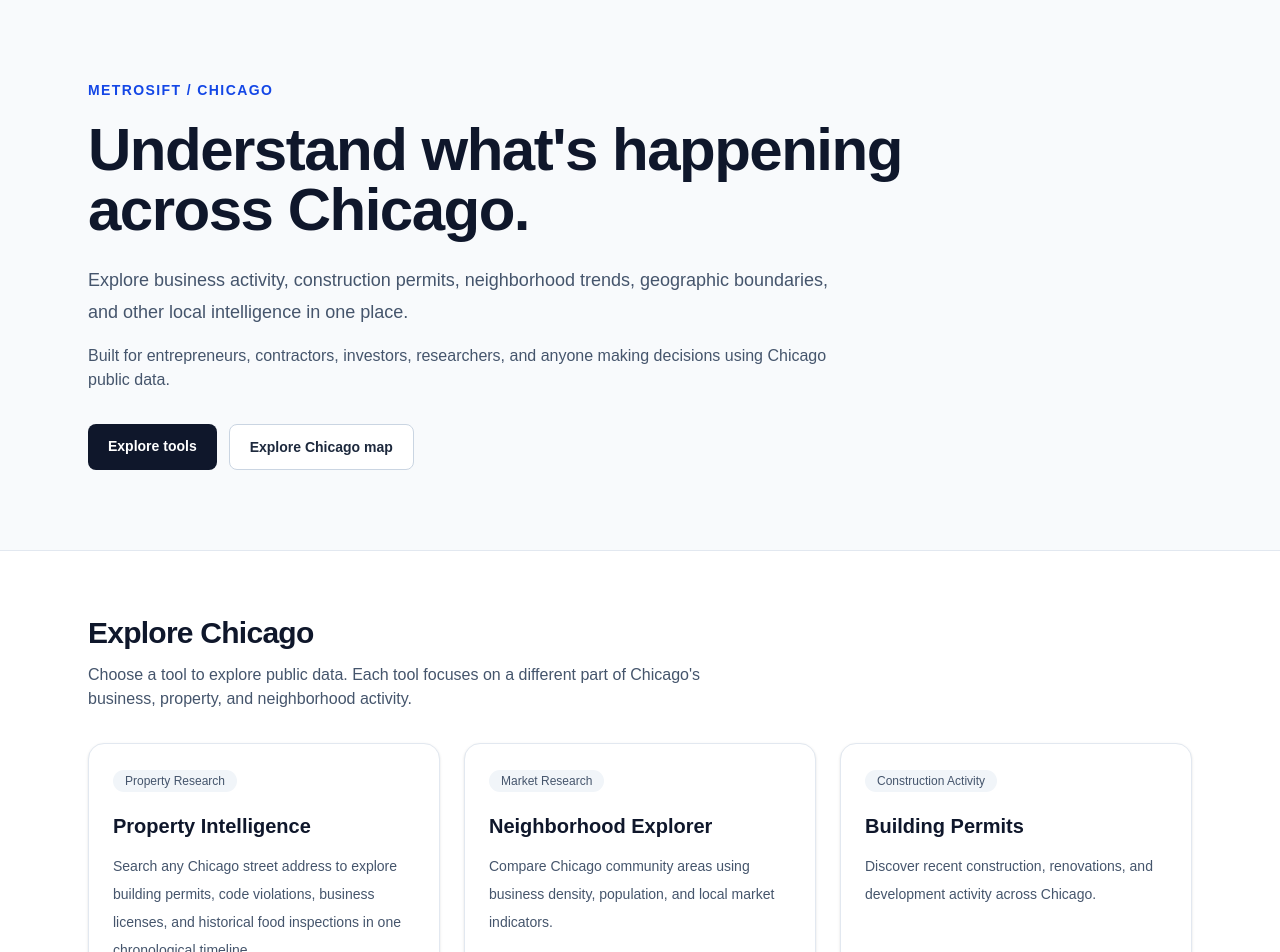
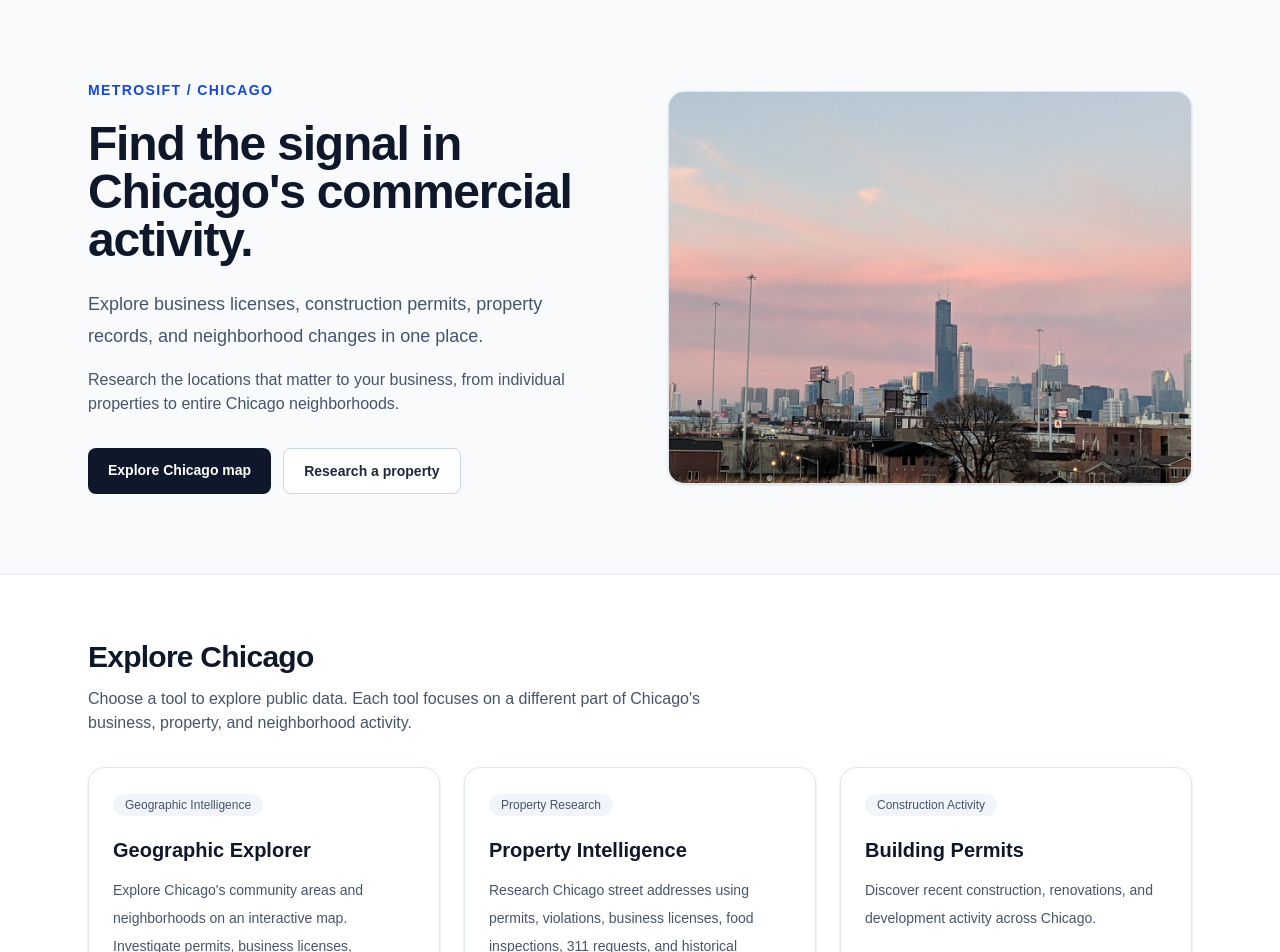
Before and after one commit to baseballkeeper/chi-biz-intel, a Next.js app: page / in a window 1280 px wide. Shown: the top 952 px of the page. Built offline with nearby package versions, Linux system fonts and the light colour scheme.

Commit message:
Refresh MetroSift homepage and add Chicago hero image

```diff
--- a/app/page.tsx
+++ b/app/page.tsx
@@ -1,22 +1,20 @@
 
 const tools = [
-
+  {
+    title: "Geographic Explorer",
+    description:
+      "Explore Chicago's community areas and neighborhoods on an interactive map. Investigate permits, business licenses, inspections, violations, 311 requests, and vacant-building reports.",
+    href: "/map",
+    category: "Geographic Intelligence",
+    action: "Explore the map",
+  },
   {
     title: "Property Intelligence",
     description:
-      "Search any Chicago street address to explore building permits, code violations, business licenses, and historical food inspections in one chronological timeline.",
+      "Research Chicago street addresses using permits, violations, business licenses, food inspections, 311 requests, and historical vacancy reports in one timeline.",
     href: "/property",
     category: "Property Research",
     action: "Research a property",
-  },
-
-  {
-    title: "Neighborhood Explorer",
-    description:
-      "Compare Chicago community areas using business density, population, and local market indicators.",
-    href: "/dashboard",
-    category: "Market Research",
-    action: "Explore neighborhoods",
   },
   {
     title: "Building Permits",
@@ -50,14 +48,6 @@ const tools = [
     category: "Food Safety & Inspections",
     action: "Explore inspections",
   },
-  {
-    title: "Chicago Geographic Explorer",
-    description:
-      "Explore Chicago's 77 official community areas and 98 approximate neighborhoods on an interactive map. Search, zoom, and inspect geographic boundaries.",
-    href: "/map",
-    category: "Geographic Intelligence",
-    action: "Explore the map",
-  },
 ];
 
 const upcoming = [
@@ -72,46 +62,65 @@ export default function Home() {
   return (
     <main className="min-h-screen bg-white text-slate-900">
       <section className="border-b border-slate-200 bg-slate-50">
-        <div className="mx-auto max-w-6xl px-6 py-20">
-          <div className="max-w-4xl">
+        <div className="mx-auto grid max-w-6xl items-center gap-12 px-6 py-16 lg:grid-cols-2 lg:gap-14 lg:py-20">
+          <div>
             <p className="mb-5 text-sm font-semibold uppercase tracking-widest text-blue-700">
               MetroSift / Chicago
             </p>
 
-            <h1 className="text-4xl font-bold tracking-tight sm:text-6xl">
-              Understand what&apos;s happening across Chicago.
+            <h1 className="text-4xl font-bold tracking-tight sm:text-5xl">
+              Find the signal in Chicago&apos;s commercial activity.
             </h1>
 
-            <p className="mt-6 max-w-3xl text-lg leading-8 text-slate-600">
-              Explore business activity, construction permits,
-              neighborhood trends, geographic boundaries,
-              and other local intelligence in one place.
+            <p className="mt-6 text-lg leading-8 text-slate-600">
+              Explore business licenses, construction permits, property records,
+              and neighborhood changes in one place.
             </p>
 
-            <p className="mt-4 max-w-3xl text-slate-600">
-              Built for entrepreneurs, contractors, investors,
-              researchers, and anyone making decisions using
-              Chicago public data.
+            <p className="mt-4 text-slate-600">
+              Research the locations that matter to your business, from individual
+              properties to entire Chicago neighborhoods.
             </p>
 
             <div className="mt-8 flex flex-wrap gap-3">
               <a
-                href="#tools"
+                href="/map"
                 className="rounded-lg bg-slate-900 px-5 py-3 text-sm font-semibold text-white transition hover:bg-slate-700"
               >
-                Explore tools
+                Explore Chicago map
               </a>
 
               <a
-                href="/map"
+                href="/property"
                 className="rounded-lg border border-slate-300 bg-white px-5 py-3 text-sm font-semibold text-slate-800 transition hover:bg-slate-100"
               >
-                Explore Chicago map
+                Research a property
               </a>
             </div>
           </div>
+
+          {/* Reserved for a future Chicago hero photograph.
+              To add one later, replace the placeholder contents with an image
+              from /public, such as /images/chicago-hero.jpg. */}
+
+          <div className="relative aspect-[4/3] overflow-hidden rounded-2xl border border-slate-200 shadow-sm">
+
+
+<img
+  src="/1.jpg"
+  alt="Chicago skyline"
+  className="h-full w-full object-cover"
+  style={{
+    transform: "scale(1.5) translateX(-10%)",
+    objectPosition: "55% 65%",
+  }}
+/>
+
+
+          </div>
         </div>
       </section>
+
 
       <section
         id="tools"
```
Also changed, not shown: public/1.jpg (added).
